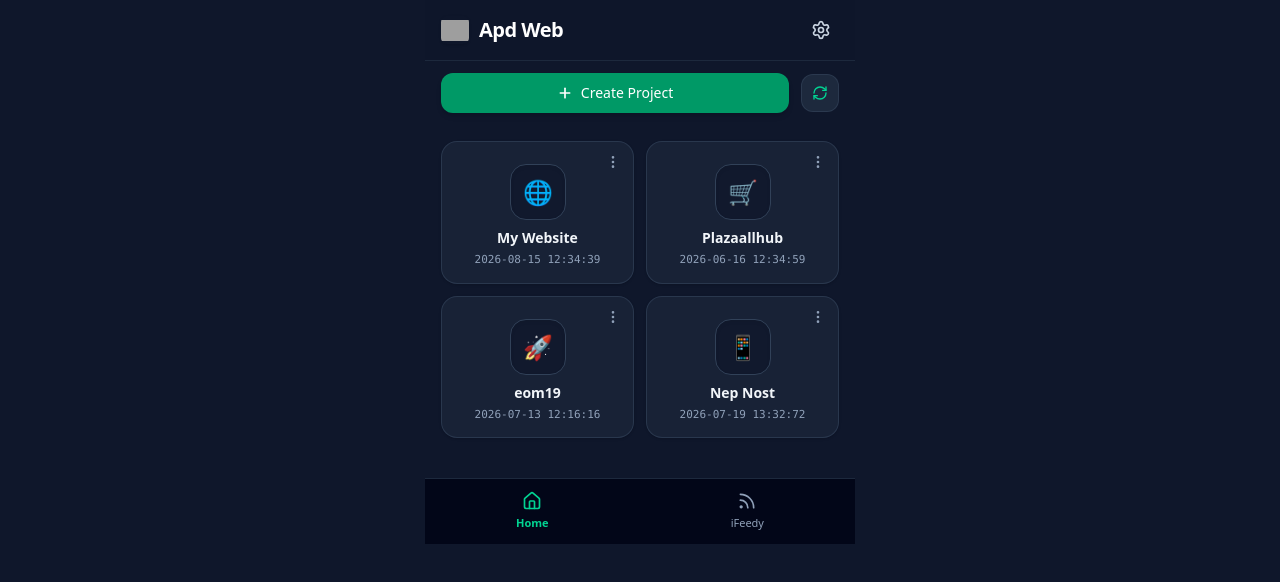
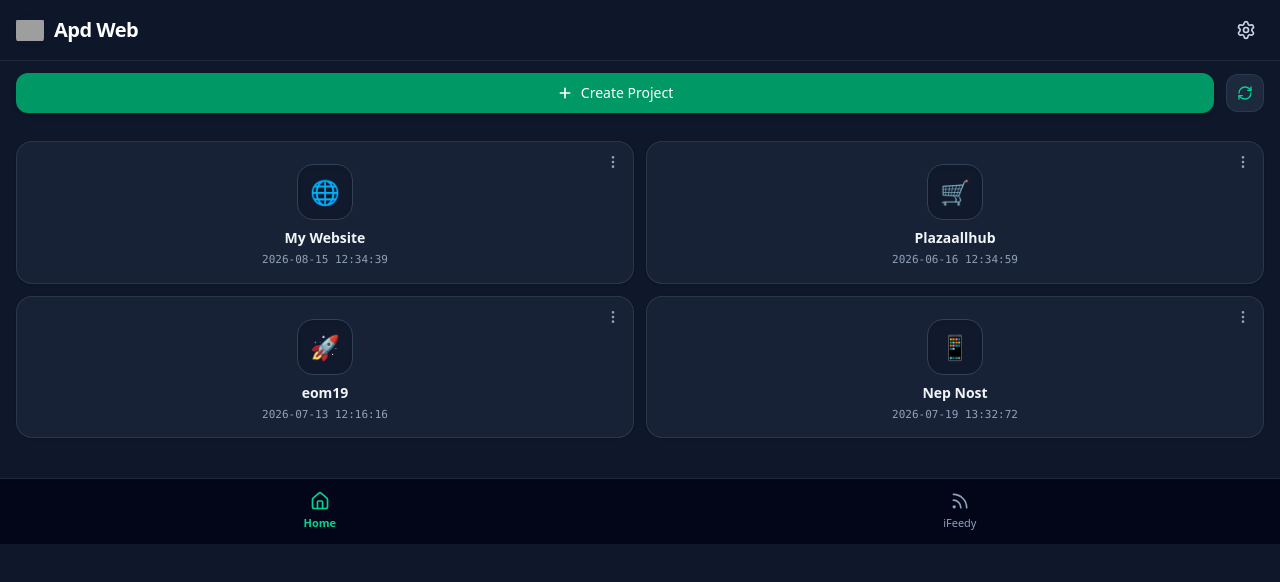
Before and after one commit to alexaidevloper-svg/Apdweb, a React (Vite) app: page / in a window 1280 px wide. Shown: the top 582 px of the page. Built offline with nearby package versions, Linux system fonts and the light colour scheme; grey boxes are pictures that could not be loaded.

Commit message:
Refactor AndroidFrame component structure

```diff
--- a/src/components/AndroidFrame.tsx
+++ b/src/components/AndroidFrame.tsx
@@ -7,21 +7,10 @@ interface AndroidFrameProps {
   isLandscape?: boolean;
 }
 
-export const AndroidFrame: React.FC<AndroidFrameProps> = ({
-  children,
-}) => {
+export const AndroidFrame: React.FC<AndroidFrameProps> = ({ children }) => {
   return (
-    <div className="min-h-screen w-full overflow-x-hidden bg-slate-900">
-      <main
-        className="
-          mx-auto
-          min-h-screen
-          w-full
-          max-w-[430px]
-          overflow-x-hidden
-          bg-slate-900
-        "
-      >
+    <div className="w-full min-h-screen overflow-x-hidden bg-slate-900">
+      <main className="w-full min-h-screen overflow-x-hidden bg-slate-900">
         {children}
       </main>
     </div>
```
